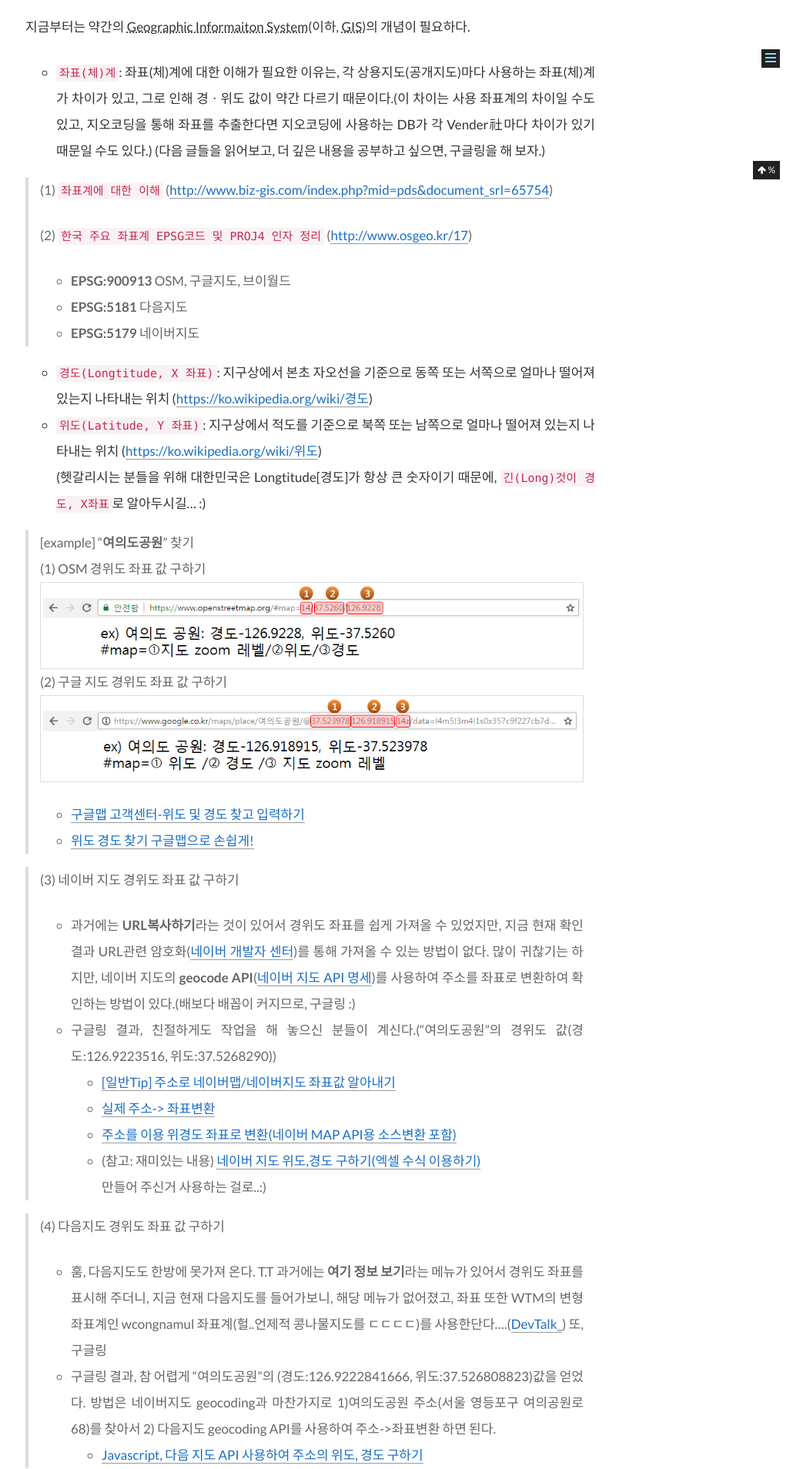
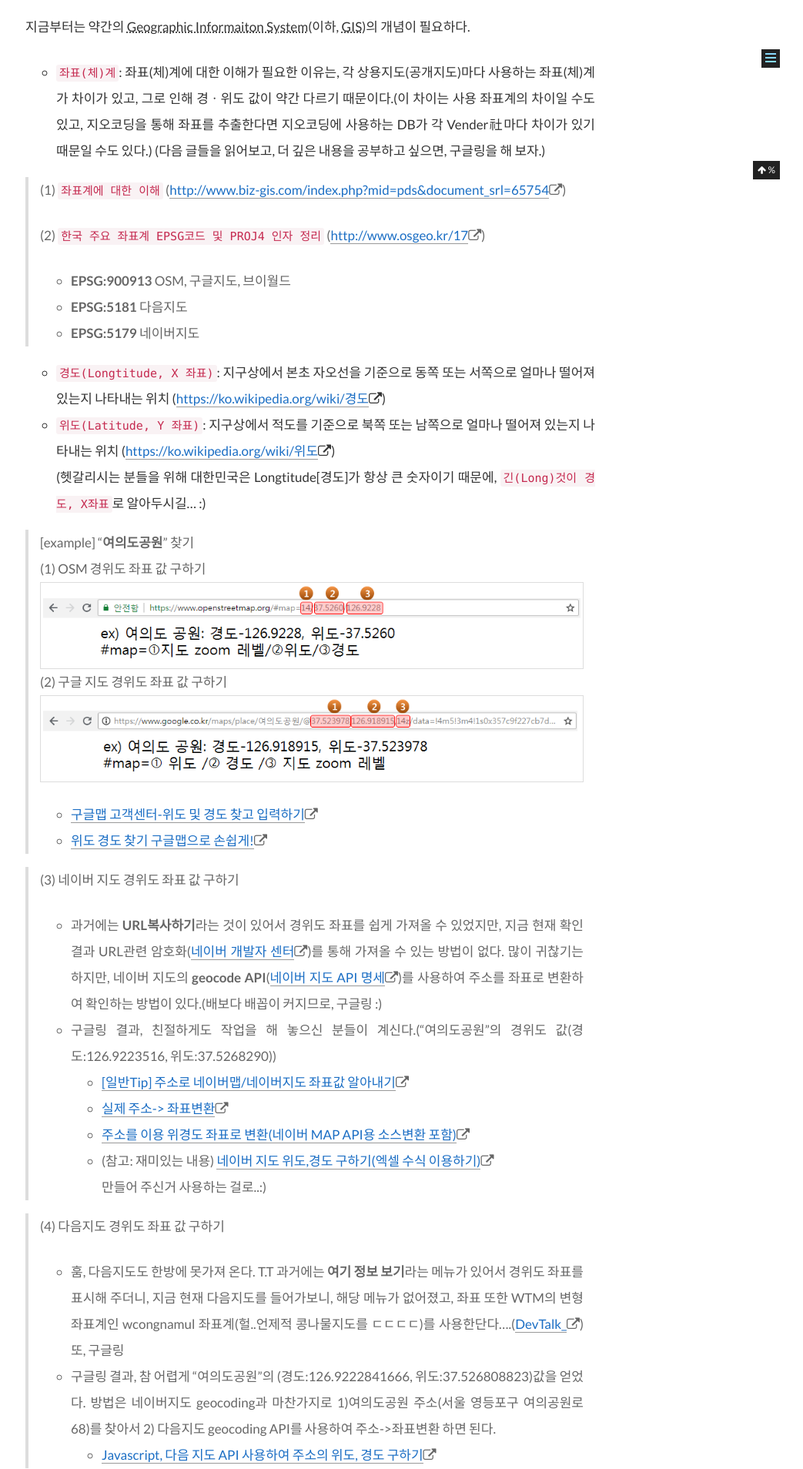
Before and after one commit to bbong95/bbong95.github.io, a Jekyll site: the page built from _posts/2018-07-30-Leaflet 맛보기 2탄.markdown, in a window 1280 px wide. Shown: the part 767-2675 px from the top of the page at 77% size, without its empty margins (237-1280 px from the left). Built offline with Jekyll 4.4.1, drawn with Linux system fonts in a browser that asks for light colours; some web fonts are replaced; comment, search, counter and statistics services are not loaded.

Commit message:
Fontawesome 적용 : <i class="fa fa-external-link"></i>

```diff
--- a/_posts/2018-07-30-Leaflet 맛보기 2탄.markdown
+++ b/_posts/2018-07-30-Leaflet 맛보기 2탄.markdown
@@ -28,15 +28,15 @@
 - `좌표(체)계`: 좌표(체)계에 대한 이해가 필요한 이유는, 각 상용지도(공개지도)마다 사용하는 좌표(체)계가 차이가 있고, 그로 인해 경ㆍ위도 값이 약간 다르기 때문이다.(이 차이는 사용 좌표계의 차이일 수도 있고, 지오코딩을 통해 좌표를 추출한다면 지오코딩에 사용하는 DB가 각 Vender社마다 차이가 있기 때문일 수도 있다.)
 (다음 글들을 읽어보고, 더 깊은 내용을 공부하고 싶으면, 구글링을 해 보자.)
 
-> (1) `좌표계에 대한 이해` ([http://www.biz-gis.com/index.php?mid=pds&document_srl=65754](http://www.biz-gis.com/index.php?mid=pds&document_srl=65754){:target="_blank"})
+> (1) `좌표계에 대한 이해` ([http://www.biz-gis.com/index.php?mid=pds&document_srl=65754](http://www.biz-gis.com/index.php?mid=pds&document_srl=65754)<i class="fa fa-external-link"></i>{:target="_blank"})
 >
-> (2) `한국 주요 좌표계 EPSG코드 및 PROJ4 인자 정리` ([http://www.osgeo.kr/17](http://www.osgeo.kr/17){:target="_blank"})
+> (2) `한국 주요 좌표계 EPSG코드 및 PROJ4 인자 정리` ([http://www.osgeo.kr/17](http://www.osgeo.kr/17)<i class="fa fa-external-link"></i>{:target="_blank"})
 + **EPSG:900913** OSM, 구글지도, 브이월드
 + **EPSG:5181** 다음지도
 + **EPSG:5179** 네이버지도
 
-- `경도(Longtitude, X 좌표)`: 지구상에서 본초 자오선을 기준으로 동쪽 또는 서쪽으로 얼마나 떨어져 있는지 나타내는 위치 ([https://ko.wikipedia.org/wiki/경도](https://ko.wikipedia.org/wiki/경도){:target="_blank"})
-- `위도(Latitude, Y 좌표)`: 지구상에서 적도를 기준으로 북쪽 또는 남쪽으로 얼마나 떨어져 있는지 나타내는 위치 ([https://ko.wikipedia.org/wiki/위도](https://ko.wikipedia.org/wiki/위도){:target="_blank"})<br/>
+- `경도(Longtitude, X 좌표)`: 지구상에서 본초 자오선을 기준으로 동쪽 또는 서쪽으로 얼마나 떨어져 있는지 나타내는 위치 ([https://ko.wikipedia.org/wiki/경도](https://ko.wikipedia.org/wiki/경도)<i class="fa fa-external-link"></i>{:target="_blank"})
+- `위도(Latitude, Y 좌표)`: 지구상에서 적도를 기준으로 북쪽 또는 남쪽으로 얼마나 떨어져 있는지 나타내는 위치 ([https://ko.wikipedia.org/wiki/위도](https://ko.wikipedia.org/wiki/위도)<i class="fa fa-external-link"></i>{:target="_blank"})<br/>
 (헷갈리시는 분들을 위해 대한민국은 Longtitude[경도]가 항상 큰 숫자이기 때문에, `긴(Long)것이 경도, X좌표`로 알아두시길... :)
 
 > [example] "**여의도공원**" 찾기<br/>
@@ -44,33 +44,33 @@
 ![](https://bbong95.github.io/assets/images/posts/2018-07-25/OSM_coords.png)
 > (2) 구글 지도 경위도 좌표 값 구하기
 ![](https://bbong95.github.io/assets/images/posts/2018-07-25/googlemap_coords.png)
-+ [구글맵 고객센터-위도 및 경도 찾고 입력하기](https://support.google.com/maps/answer/18539?hl=ko&co=GENIE.Platform%3DDesktop){:target="_blank"}
-+ [위도 경도 찾기 구글맵으로 손쉽게!](http://g2me.tistory.com/224){:target="_blank"}
++ [구글맵 고객센터-위도 및 경도 찾고 입력하기](https://support.google.com/maps/answer/18539?hl=ko&co=GENIE.Platform%3DDesktop)<i class="fa fa-external-link"></i>{:target="_blank"}
++ [위도 경도 찾기 구글맵으로 손쉽게!](http://g2me.tistory.com/224)<i class="fa fa-external-link"></i>{:target="_blank"}
 
 > (3) 네이버 지도 경위도 좌표 값 구하기
-+ 과거에는 **URL복사하기**라는 것이 있어서 경위도 좌표를 쉽게 가져올 수 있었지만, 지금 현재 확인 결과 URL관련 암호화([네이버 개발자 센터](https://developers.naver.com/forum/posts/9593){:target="_blank"})를 통해 가져올 수 있는 방법이 없다. 많이 귀찮기는 하지만, 네이버 지도의 **geocode API**([네이버 지도 API 명세](https://developers.naver.com/docs/map/overview/){:target="_blank"})를 사용하여 주소를 좌표로 변환하여 확인하는 방법이 있다.(배보다 배꼽이 커지므로, 구글링 :)
++ 과거에는 **URL복사하기**라는 것이 있어서 경위도 좌표를 쉽게 가져올 수 있었지만, 지금 현재 확인 결과 URL관련 암호화([네이버 개발자 센터](https://developers.naver.com/forum/posts/9593)<i class="fa fa-external-link"></i>{:target="_blank"})를 통해 가져올 수 있는 방법이 없다. 많이 귀찮기는 하지만, 네이버 지도의 **geocode API**([네이버 지도 API 명세](https://developers.naver.com/docs/map/overview/)<i class="fa fa-external-link"></i>{:target="_blank"})를 사용하여 주소를 좌표로 변환하여 확인하는 방법이 있다.(배보다 배꼽이 커지므로, 구글링 :)
 + 구글링 결과, 친절하게도 작업을 해 놓으신 분들이 계신다.("여의도공원"의 경위도 값(경도:126.9223516, 위도:37.5268290))<br/>
-	+ [[일반Tip] 주소로 네이버맵/네이버지도 좌표값 알아내기](http://blog.goodkiss.co.kr/entry/주소로-네이버지도-좌표값-알아내기){:target="_blank"}
-	+ [실제 주소-> 좌표변환](http://f.goodkiss.co.kr/naver/naverMap.html){:target="_blank"}
-	+ [주소를 이용 위경도 좌표로 변환(네이버 MAP API용 소스변환 포함)](http://savour.tistory.com/299){:target="_blank"}
-	+ (참고: 재미있는 내용) [네이버 지도 위도,경도 구하기(엑셀 수식 이용하기)](http://blog.opid.kr/246){:target="_blank"}<br/>
+	+ [[일반Tip] 주소로 네이버맵/네이버지도 좌표값 알아내기](http://blog.goodkiss.co.kr/entry/주소로-네이버지도-좌표값-알아내기)<i class="fa fa-external-link"></i>{:target="_blank"}
+	+ [실제 주소-> 좌표변환](http://f.goodkiss.co.kr/naver/naverMap.html)<i class="fa fa-external-link"></i>{:target="_blank"}
+	+ [주소를 이용 위경도 좌표로 변환(네이버 MAP API용 소스변환 포함)](http://savour.tistory.com/299)<i class="fa fa-external-link"></i>{:target="_blank"}
+	+ (참고: 재미있는 내용) [네이버 지도 위도,경도 구하기(엑셀 수식 이용하기)](http://blog.opid.kr/246)<i class="fa fa-external-link"></i>{:target="_blank"}<br/>
 만들어 주신거 사용하는 걸로..:)
 
 > (4) 다음지도 경위도 좌표 값 구하기
-+ 훔, 다음지도도 한방에 못가져 온다. T.T 과거에는 **여기 정보 보기**라는 메뉴가 있어서 경위도 좌표를 표시해 주더니, 지금 현재 다음지도를 들어가보니, 해당 메뉴가 없어졌고, 좌표 또한 WTM의 변형 좌표계인 wcongnamul 좌표계(헐..언제적 콩나물지도를 ㄷㄷㄷㄷ)를 사용한단다....([DevTalk_](https://devtalk.kakao.com/t/topic/35844){:target="_blank"}) 또, 구글링
++ 훔, 다음지도도 한방에 못가져 온다. T.T 과거에는 **여기 정보 보기**라는 메뉴가 있어서 경위도 좌표를 표시해 주더니, 지금 현재 다음지도를 들어가보니, 해당 메뉴가 없어졌고, 좌표 또한 WTM의 변형 좌표계인 wcongnamul 좌표계(헐..언제적 콩나물지도를 ㄷㄷㄷㄷ)를 사용한단다....([DevTalk_](https://devtalk.kakao.com/t/topic/35844)<i class="fa fa-external-link"></i>{:target="_blank"}) 또, 구글링
 + 구글링 결과, 참 어렵게 "여의도공원"의 (경도:126.9222841666, 위도:37.526808823)값을 얻었다. 방법은 네이버지도 geocoding과 마찬가지로 1)여의도공원 주소(서울 영등포구 여의공원로 68)를 찾아서 2) 다음지도 geocoding API를 사용하여 주소->좌표변환 하면 된다.<br/>
-	+ [Javascript, 다음 지도 API 사용하여 주소의 위도, 경도 구하기](http://tedware.tistory.com/55){:target="_blank"}
+	+ [Javascript, 다음 지도 API 사용하여 주소의 위도, 경도 구하기](http://tedware.tistory.com/55)<i class="fa fa-external-link"></i>{:target="_blank"}
 
 ## 2. Google Map 배경지도
 
 그럼 지금부터, google map을 leaflet에 표시해본다.
-지난 시간에, OSM을 올렸으니까([`Leaflet OSM 배경지도`](https://bbong95.github.io/leaflet.examples/leaflet_osm.html){:target="_blank"}) OSM 배경지도와 google map 배경지도를 사용자가 선택하여 선택된 배경지로를 표시하는 것 까지 해 보려고 한다.
+지난 시간에, OSM을 올렸으니까([`Leaflet OSM 배경지도`](https://bbong95.github.io/leaflet.examples/leaflet_osm.html)<i class="fa fa-external-link"></i>{:target="_blank"}) OSM 배경지도와 google map 배경지도를 사용자가 선택하여 선택된 배경지로를 표시하는 것 까지 해 보려고 한다.
 
 ### 타일 맵 주소(URL)
 
 Google Map의 Tile URL 찾기가 생각보다 어렵다. 구글링 결과, 2018년 3월에 올라온 글(최근에 작성된 글이니 url이 맞겠지...ㅎㅎㅎ)을 발견했다.
-- [Google Map을 QGIS3에 올리는 방법](https://www.hatarilabs.com/ih-en/how-to-add-a-google-map-in-qgis-3-tutorial){:target="_blank"}
-- (참고) [QGIS](https://qgis.org/ko/site/){:target="_blank"}: 오픈소스 데스크탑 GIS
+- [Google Map을 QGIS3에 올리는 방법](https://www.hatarilabs.com/ih-en/how-to-add-a-google-map-in-qgis-3-tutorial)<i class="fa fa-external-link"></i>{:target="_blank"}
+- (참고) [QGIS](https://qgis.org/ko/site/)<i class="fa fa-external-link"></i>{:target="_blank"}: 오픈소스 데스크탑 GIS
 
 `Google Map의 Tile Map URL`은 `lyrs 값 구분`에 따라
 > (1) **Standard Road Map** : `http://mt0.google.com/vt/lyrs=m&hl=en&x={x}&y={y}&z={z}`
@@ -128,10 +128,10 @@
 
 ### 실행 URL
 
-Click [`Leaflet Google Map 배경지도`](https://bbong95.github.io/leaflet.examples/leaflet_googlemap.html)<i class="fa fa-external-link-alt"></i>{:target="_blank"}
+[`Leaflet Google Map 배경지도`](https://bbong95.github.io/leaflet.examples/leaflet_googlemap.html)<i class="fa fa-external-link"></i>{:target="_blank"}
 
 ### 전체 소스 URL
-[`https://github.com/bbong95/leaflet.examples`](https://github.com/bbong95/leaflet.examples){:target="_blank"}
+[`https://github.com/bbong95/leaflet.examples`](https://github.com/bbong95/leaflet.examples)<i class="fa fa-external-link"></i>{:target="_blank"}
 
 ### Gist에 소스 연동
 
```
